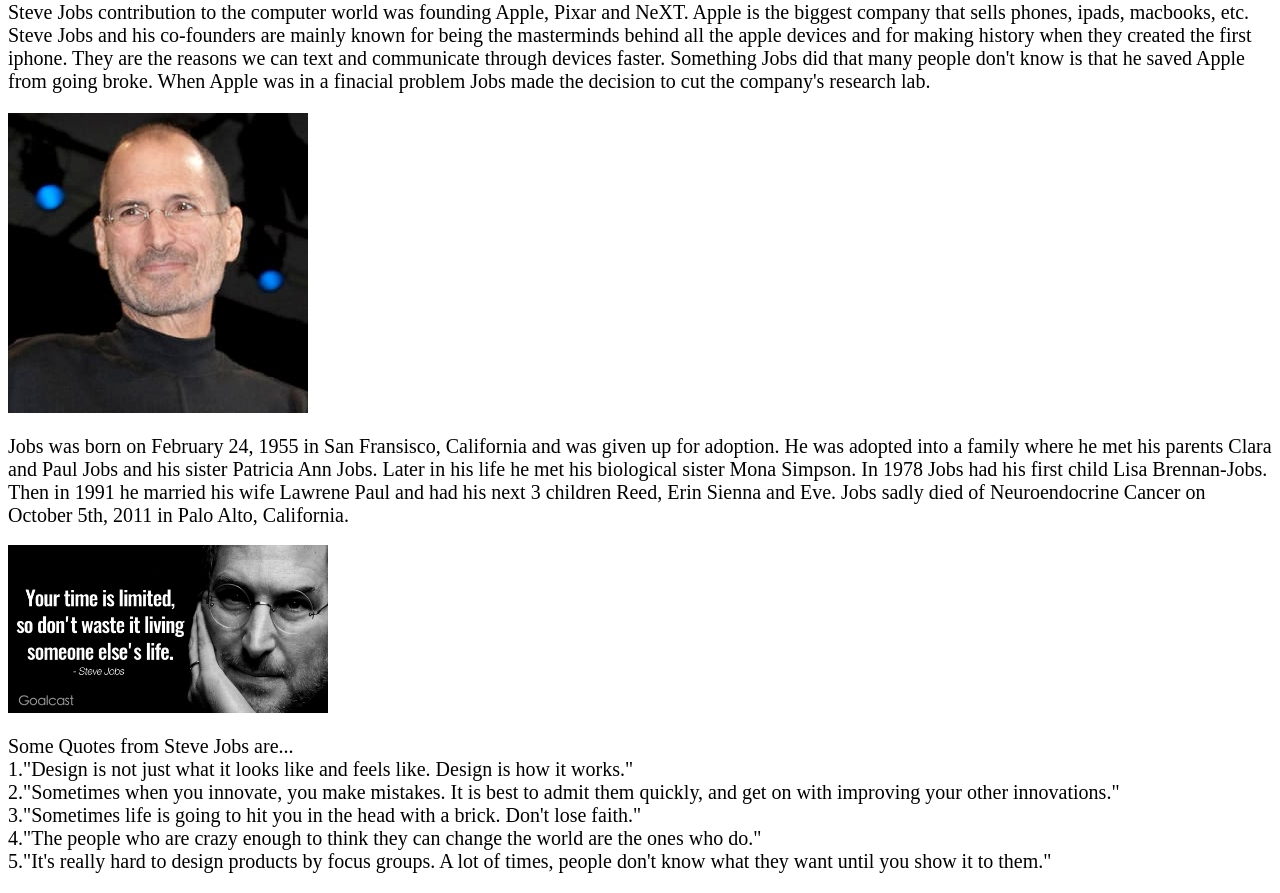
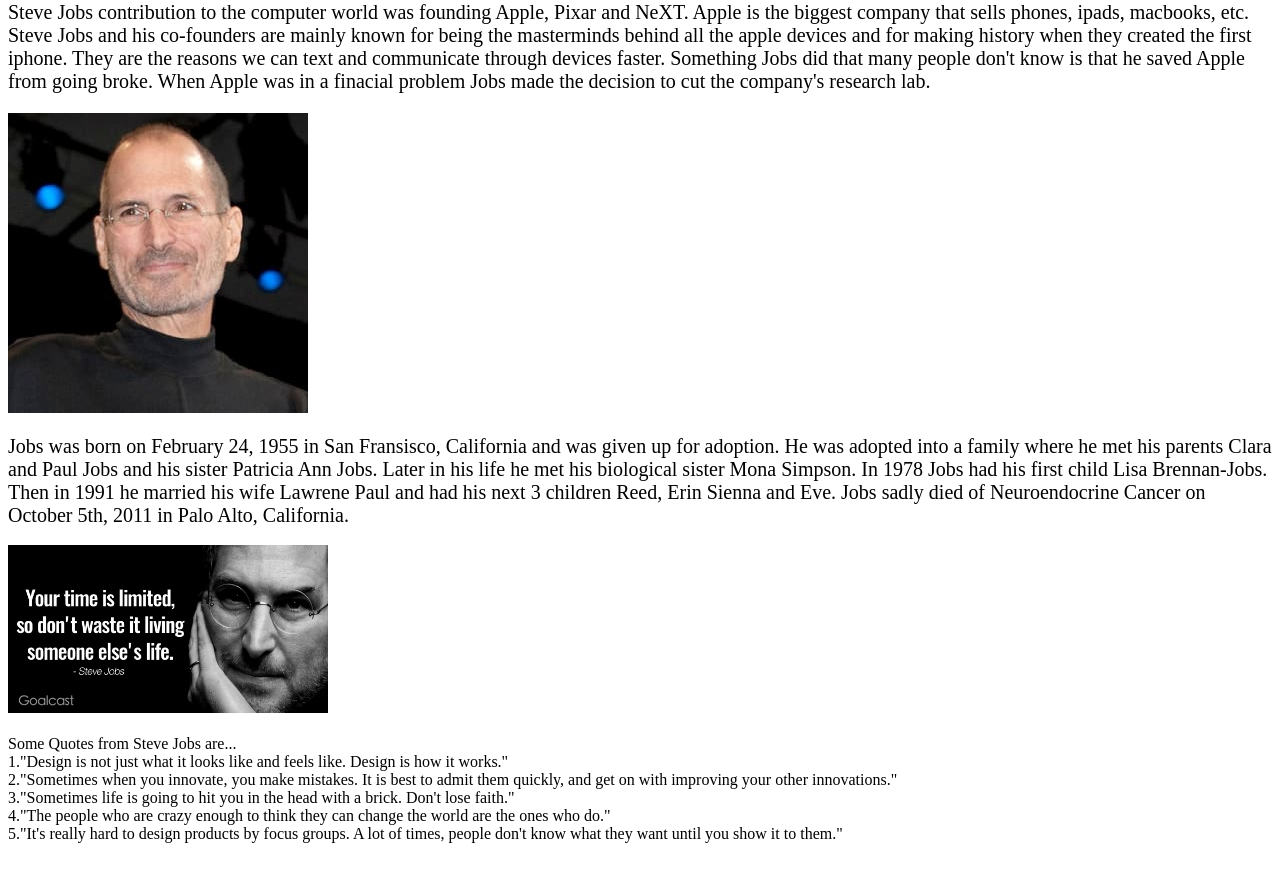
Before and after one commit to morgan-bronson/Week3, a plain HTML site: page index.html in a window 1280 px wide. Shown: the part 79-972 px from the top of the page. After the commit the page ends 938 px from the top, so only its background shows below. Drawn offline with Linux system fonts and the light colour scheme.

Commit message:
p2 font size

```diff
--- a/index.html
+++ b/index.html
@@ -14,7 +14,7 @@
     <img src="stevejobs2.jpg" alt="Steve Jobs Quote" width="320" length="350">
     <br>
     <br>
-    <p2 id="paragraph">Some Quotes from Steve Jobs are...
+    <p2>Some Quotes from Steve Jobs are...
     <br>
     1."Design is not just what it looks like and feels like. Design is how it works."
     <br>
```
